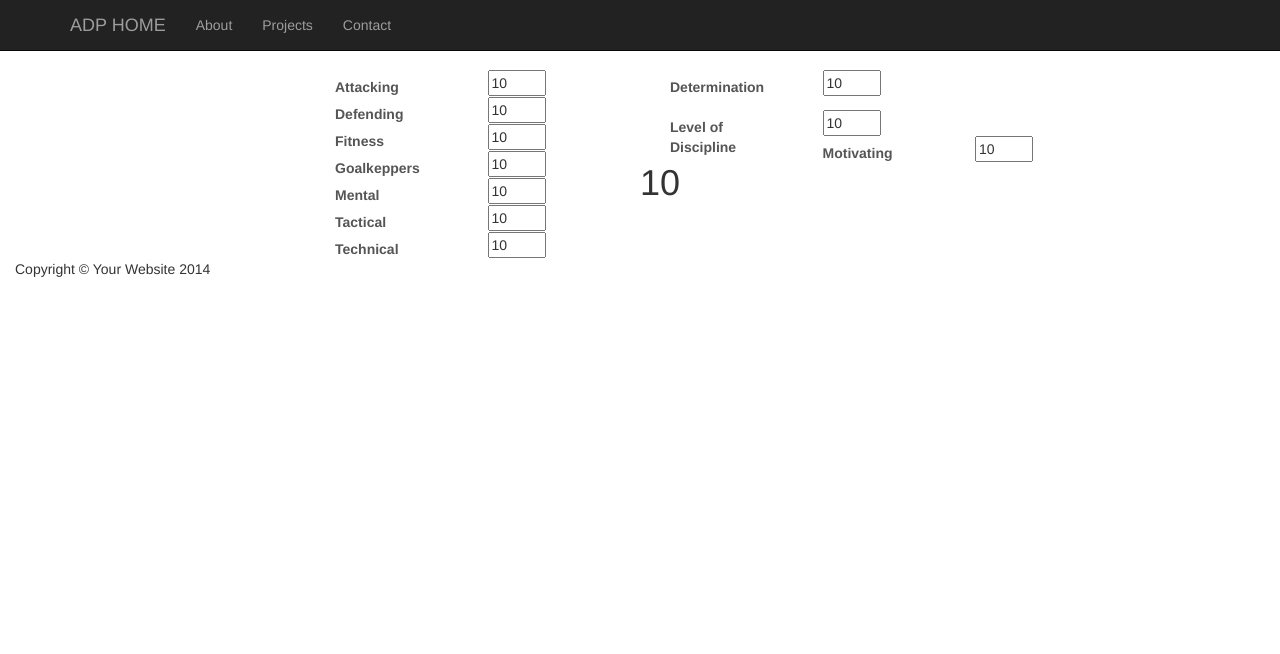
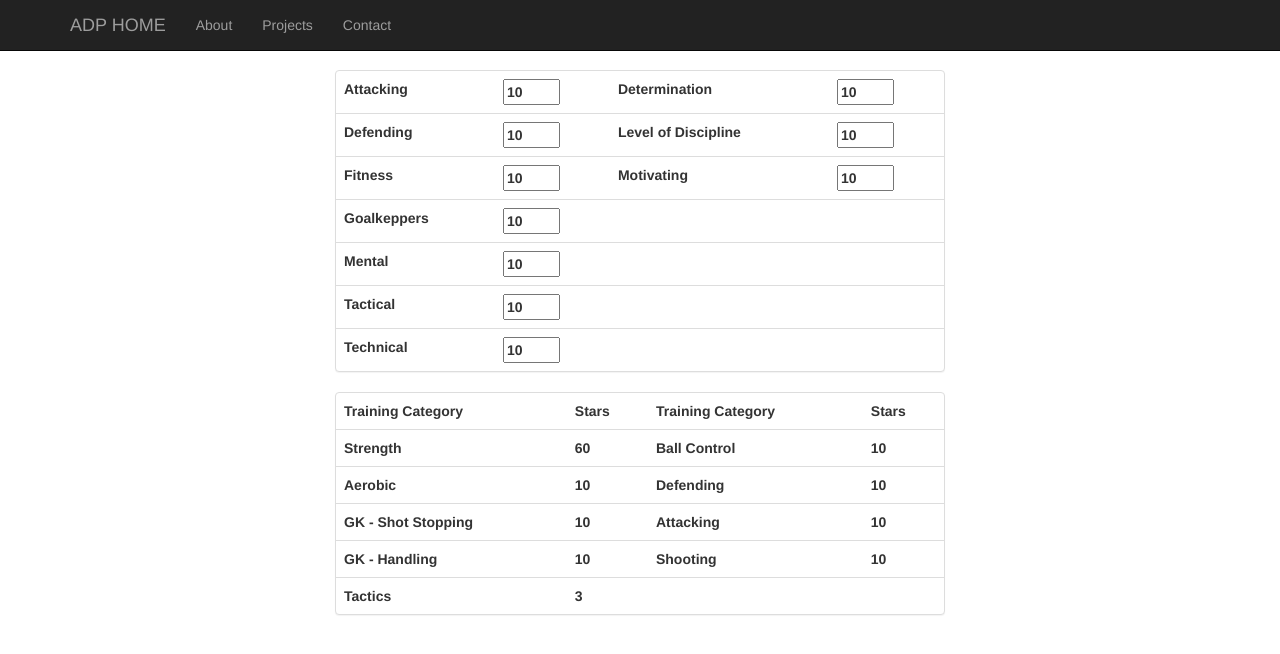
Before and after one commit to MarcoADP/FMCoachCalculator, a plain HTML site: page index.html in a window 1280 px wide. Drawn offline with Linux system fonts and the light colour scheme.

Commit message:
Done: Layout

```diff
--- a/index.html
+++ b/index.html
@@ -1,9 +1,11 @@
 <!DOCTYPE html>
-<html ng-app>
+<html lang="en" ng-app>
+
 <head>
-    <meta charset="UTF-8">
-    <script src="js/angular.min.js"></script>
 
+    <!--<link rel="import" href="head.html"> -->
+
+    <meta charset="utf-8">
     <meta http-equiv="X-UA-Compatible" content="IE=edge">
     <meta name="viewport" content="width=device-width, initial-scale=1">
     <meta name="description" content="">
@@ -12,17 +14,26 @@
     <title>FM Coach Calculator</title>
 
 
-	<!-- Bootstrap Core CSS -->
+    <script src="js/angular.min.js"></script>
+
+    <!-- Bootstrap Core CSS -->
     <link href="css/bootstrap.min.css" rel="stylesheet">
 
     <!-- Custom CSS -->
     <link href="css/1-col-portfolio.css" rel="stylesheet">
 
+    <!-- HTML5 Shim and Respond.js IE8 support of HTML5 elements and media queries -->
+    <!-- WARNING: Respond.js doesn't work if you view the page via file:// -->
+    <!--[if lt IE 9]>
+        <script src="https://oss.maxcdn.com/libs/html5shiv/3.7.0/html5shiv.js"></script>
+        <script src="https://oss.maxcdn.com/libs/respond.js/1.4.2/respond.min.js"></script>
+    <![endif]-->
 
 </head>
+
 <body>
 
-	<!-- Navigation -->
+    <!-- Navigation -->
 	<header>
 	    <nav class="navbar navbar-inverse navbar-fixed-top" role="navigation">
 	        <div class="container">
@@ -56,111 +67,126 @@
 	    </nav>
 	  </header>
 
-	<div class="containter">
 
-
+    <div class="containter">
+    	<div class="col-lg-3"></div>
 		<div class="col-lg-6">
 
+			<div class="panel panel-default">
+			  <!-- Default panel contents -->
 
-			<div class="col-lg-3 col-lg-offset-6">
-	    		<output type="text"><b>Attacking</b></output>
-			</div>
-			<div class="col-lg-3">
-				<input type="number" min="0" max="20" ng-init="Attacking = 10"  ng-model="Attacking"/>
-			</div>
+			  <!-- Table -->
+	  		<table class="table">
+	    	<tr>
+		    	<th><b>Attacking</b></th>
+			    <th><input type="number" min="0" max="20" ng-init="Attacking = 10"  ng-model="Attacking"/></th>
+			    <th>Determination</th>
+			    <th><input type="number" min="0" max="20" ng-init="Determination = 10"  ng-model="Determination"/></th>
+		 	</tr>
 
-			<div class="col-lg-3 col-lg-offset-6">
-	    		<output type="text"><b>Defending</b></output>
-			</div>
-			<div class="col-lg-3">
-				<input type="number" min="0" max="20" ng-init="Defending = 10"  ng-model="Defending"/>
-			</div>
+		 	<tr>
+			    <th>Defending</th>
+			    <th><input type="number" min="0" max="20" ng-init="Defending = 10"  ng-model="Defending"/></th>
+			    <th><b>Level of Discipline</b></th>
+			    <th><input type="number" min="0" max="20" ng-init="Discipline = 10"  ng-model="Discipline"/></th>
+		 	</tr>
+
+		 	<tr>
+			    <th>Fitness</th>
+			    <th><input type="number" min="0" max="20" ng-init="Fitness = 10"  ng-model="Fitness"/></th>
+			    <th><b>Motivating</b></th>
+			    <th><input type="number" min="0" max="20" ng-init="Motivating = 10"  ng-model="Motivating"/></th>
+		 	</tr>
+
+		 	<tr>
+			    <th>Goalkeppers</th>
+			    <th><input type="number" min="0" max="20" ng-init="Goalkeppers = 10"  ng-model="Goalkeppers"/></th>
+			    <th></th>
+			    <th></th>
+		 	</tr>
+
+		 	<tr>
+			    <th>Mental</th>
+			    <th><input type="number" min="0" max="20" ng-init="Mental = 10"  ng-model="Mental"/></th>
+			    <th></th>
+			    <th></th>
+		 	</tr>
+
+		 	<tr>
+			    <th>Tactical</th>
+			    <th><input type="number" min="0" max="20" ng-init="Tactical = 10"  ng-model="Tactical"/></th>
+			    <th></th>
+			    <th></th>
+		 	</tr>
+
+		 	<tr>
+			    <th>Technical</th>
+			    <th><input type="number" min="0" max="20" ng-init="Technical = 10"  ng-model="Technical"/></th>
+			    <th></th>
+			    <th></th>
+		 	</tr>
+		  	</table>
+		</div>
 
 
 
-			<div class="col-lg-3 col-lg-offset-6">
-	    		<output type="text"><b>Fitness</b></output>
-			</div>
-			<div class="col-lg-3">
-				<input type="number" min="0" max="20" ng-init="Fitness = 10"  ng-model="Fitness"/>
-			</div>
+		<div class="panel panel-default">
+			  <!-- Default panel contents -->
 
-
-
-			<div class="col-lg-3 col-lg-offset-6">
-	    		<output type="text"><b>Goalkeppers</b></output>
-			</div>
-			<div class="col-lg-3">
-				<input type="number" min="0" max="20" ng-init="Goalkeppers = 10"  ng-model="Goalkeppers"/>
-			</div>
-
-
-			<div class="col-lg-3 col-lg-offset-6">
-	    		<output type="text"><b>Mental</b></output>
-			</div>
-			<div class="col-lg-3">
-				<input type="number" min="0" max="20" ng-init="Mental = 10"  ng-model="Mental"/>
-			</div>
-
-
-			<div class="col-lg-3 col-lg-offset-6">
-	    		<output type="text"><b>Tactical</b></output>
-			</div>
-			<div class="col-lg-3">
-				<input type="number" min="0" max="20" ng-init="Tactical = 10"  ng-model="Tactical"/>
-			</div>
-
-
-			<div class="col-lg-3 col-lg-offset-6">
-	    		<output type="text"><b>Technical</b></output>
-			</div>
-			<div class="col-lg-3">
-				<input type="number" min="0" max="20" ng-init="Technical = 10"  ng-model="Technical"/>
-			</div>
-
-
+			  <!-- Table -->
+	  		<table class="table">
+	    	<tr>
+		    	<th>Training Category</th>
+			    <th>Stars</th>
+			    <th>Training Category</th>
+			    <th>Stars</th>
+		 	</tr>
+		 	<tr>
+		    	<th>Strength</th>
+			    <th>{{ (Determination + Discipline + Motivating) * 2}}</th>
+			    <th>Ball Control</th>
+			    <th>{{Defending}}</th>
+		 	</tr>
+		 	<tr>
+		    	<th>Aerobic</th>
+			    <th>{{Defending}}</th>
+			    <th>Defending</th>
+			    <th>{{Defending}}</th>
+		 	</tr>
+		 	<tr>
+		    	<th>GK - Shot Stopping</th>
+			    <th>{{Defending}}</th>
+			    <th>Attacking</th>
+			    <th>{{Defending}}</th>
+		 	</tr>
+		 	<tr>
+		    	<th>GK - Handling</th>
+			    <th>{{Defending}}</th>
+			    <th>Shooting</th>
+			    <th>{{Defending}}</th>
+		 	</tr>
+		 	<tr>
+		    	<th>Tactics</th>
+			    <th>{{((Tactical * 2 + (Determination + Discipline + Motivating))/20 + 0.5) - ((Tactical * 2 + (Determination + Discipline + Motivating))/20 + 0.5) % 0.5}}</th>
+			    <th></th>
+			    <th></th>
+		 	</tr>
+		  	</table>
 		</div>
-		<div class="col-lg-6">
-			<div class="col-lg-3">
-	    		<output type="text"><b>Determination</b></output>
-			</div>
-			<div class="col-lg-9">
-				<input type="number" min="0" max="20" ng-init="Determination = 10"  ng-model="Determination"/>
-			</div>
-			<br>
-			<br>
-
-			<div class="col-lg-3">
-	    		<output type="text"><b>Level of Discipline</b></output>
-			</div>
-			<div class="col-lg-9">
-				<input type="number" min="0" max="20" ng-init="Discipline = 10"  ng-model="Discipline"/>
-			</div>
-
-
-			<div class="col-lg-3">
-	    		<output type="text"><b>Motivating</b></output>
-			</div>
-			<div class="col-lg-6">
-				<input type="number" min="0" max="20" ng-init="Motivating = 10"  ng-model="Motivating"/>
-			</div>
-		</div>
-
-		<br>
-
-		<h1>{{ Attacking}}</h1>
 
 	</div>
 
 
-	<!-- Footer -->
-	<footer>
-        <div class="col-lg-12">
-            <p>Copyright &copy; Your Website 2014</p>
+    </div>
+    <!-- /.container -->
 
-	    </div>
-	    <!-- /.row -->
-	</footer>
+    <!-- jQuery -->
+    <script src="js/jquery.js"></script>
+
+
+    <!-- Bootstrap Core JavaScript -->
+    <script src="js/bootstrap.min.js"></script>
 
 </body>
+
 </html>
```
